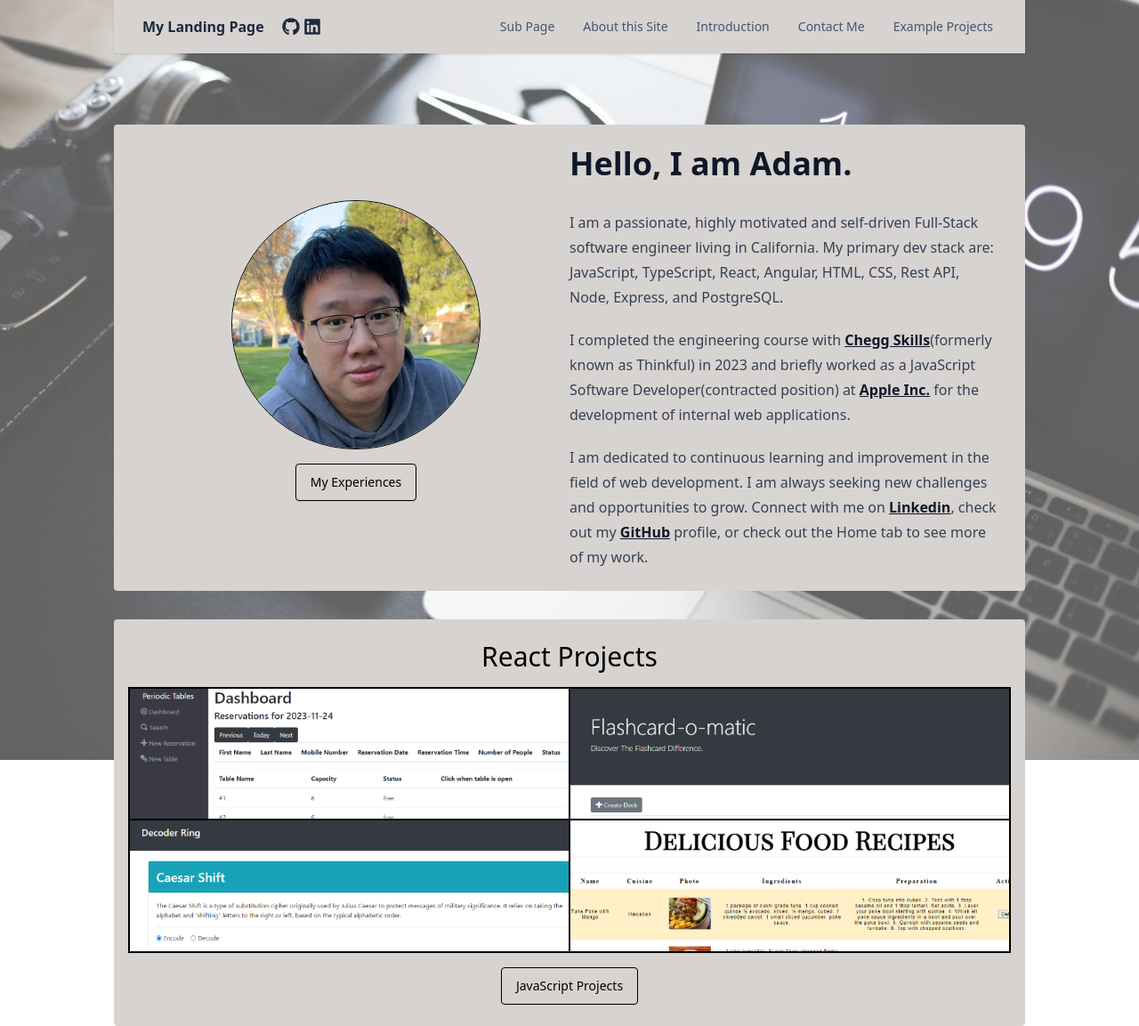
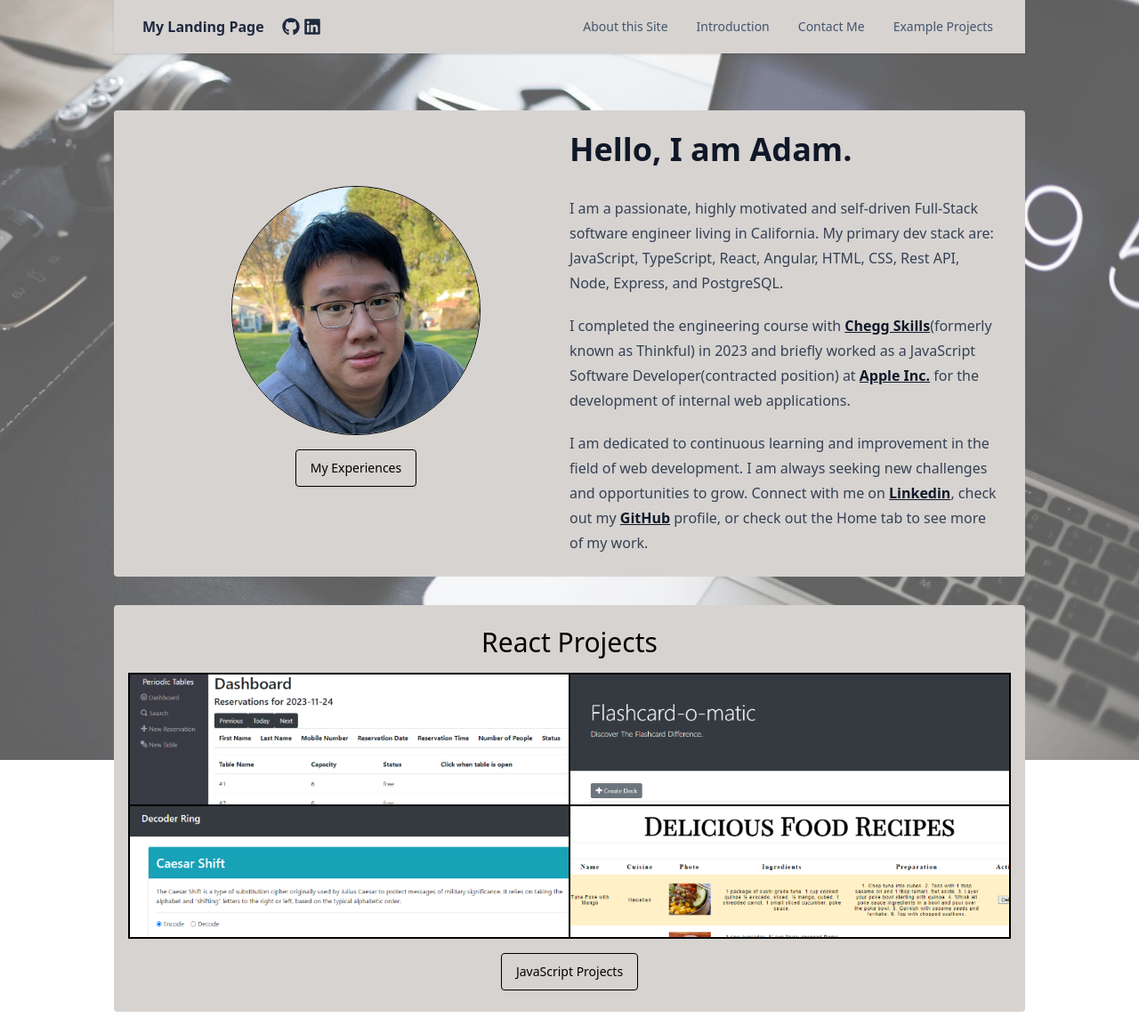
Before and after one commit to adam780930/react-practice, a React (Vite) app: page / in a window 1280 px wide. Shown: the whole page at 89% size. Built offline with nearby package versions, Linux system fonts and the light colour scheme.

Commit message:
removed unused navigation item, re-arranged page components and buttons (#24)

```diff
--- a/src/App.jsx
+++ b/src/App.jsx
@@ -14,7 +14,7 @@
     <div>
       <Background />
       <Navigation />
-      <div className="py-5 my-5"></div>
+      <div className="py-8"></div>
       <Routes>
         <Route path="/" element={<Mainpage />} />
         <Route path="/sub" element={<Submainpage />} />
--- a/src/components/ExampleProjects.jsx
+++ b/src/components/ExampleProjects.jsx
@@ -2,6 +2,7 @@
 import flashcard from "../assets/flashcard.png";
 import decoder from "../assets/decoder.png";
 import recipes from "../assets/recipes.png";
+import Buttons from "../components/Button.jsx";
 
 function ExampleProjects() {
   const projectLinks = [
@@ -41,6 +42,14 @@
           </div>
         ))}
       </div>
+      <div className="p-4 text-center hover:opacity-50">
+        <Buttons
+          onClick={() => {
+            window.open("https://project.adamtsaidev.com");
+          }}
+          buttonName={"JavaScript Projects"}
+        />
+      </div>
     </div>
   );
 }
--- a/src/components/Navigation.jsx
+++ b/src/components/Navigation.jsx
@@ -3,7 +3,6 @@
 
 function Navigation() {
   const pages = [
-    { link: "sub", linkText: "Sub Page" },
     { link: "markdown", linkText: "About this Site" },
     { link: "introduction", linkText: "Introduction" },
     { link: "contact", linkText: "Contact Me" },
--- a/src/pages/Mainpage.jsx
+++ b/src/pages/Mainpage.jsx
@@ -18,17 +18,7 @@
         <div>
           <ExampleProjects />
         </div>
-        <div className="flex justify-center">
-          <div className="p-4 hover:opacity-50">
-            <Buttons
-              onClick={() => {
-                window.open("https://project.adamtsaidev.com");
-              }}
-              buttonName={"JavaScript Projects"}
-            />
-          </div>
-        </div>
-
+        <div className="flex justify-center"></div>
         {isModalOpen && (
           <Modal
             modalContent={<Experiences />}
```
